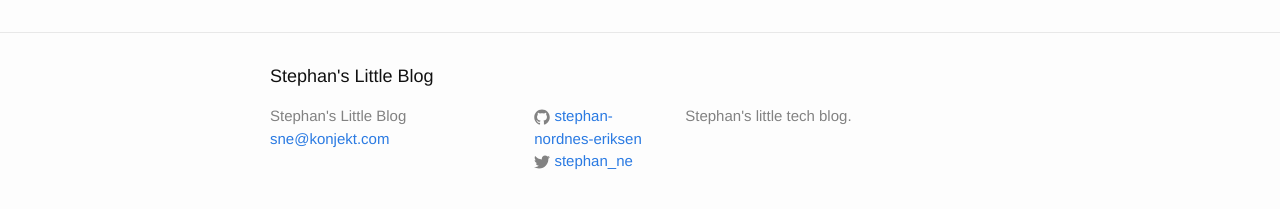
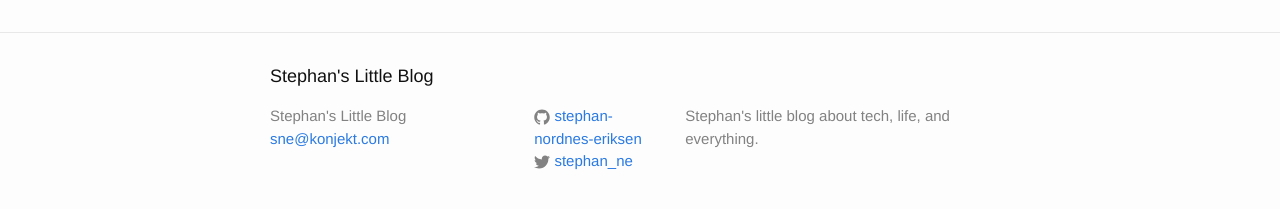
Before and after one commit to stephan-nordnes-eriksen/stephan-nordnes-eriksen.github.io, a Jekyll site: the page built from index.html, in a window 1280 px wide. Shown: the part 264-473 px from the top of the page. Built offline with Jekyll 4.4.1, drawn with Linux system fonts in a browser that asks for light colours.

Commit message:
Updating config again

```diff
--- a/_config.yml
+++ b/_config.yml
@@ -2,7 +2,7 @@
 title: Stephan's Little Blog
 email: sne@konjekt.com
 description: > # this means to ignore newlines until "baseurl:"
-  Stephan's little tech blog.
+  Stephan's little blog about tech, life, and everything.
 baseurl: "" # the subpath of your site, e.g. /blog/
 url: "http://konjekt.com" # the base hostname & protocol for your site
 twitter_username: stephan_ne
```
